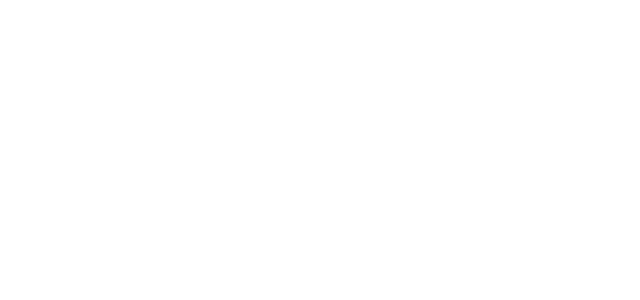
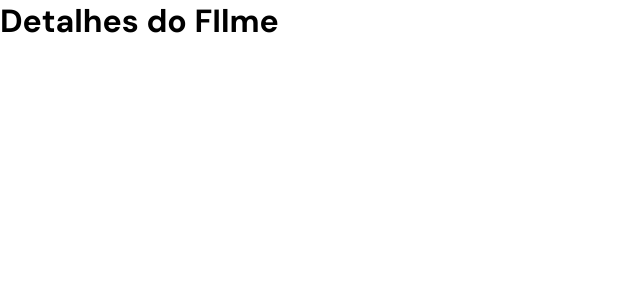
Before and after one commit to danielsouzaaj/movieflix, a React (Create React App) app: page /filme/1 in a window 1280 px wide. Shown: the top 300 px of the page, without its empty margins (0-640 px from the left). Built offline with nearby package versions, Linux system fonts and the light colour scheme.

Commit message:
feat: Criando a estrutura

```diff
--- a/package.json
+++ b/package.json
@@ -8,6 +8,7 @@
     "@testing-library/user-event": "^13.5.0",
     "react": "^18.3.1",
     "react-dom": "^18.3.1",
+    "react-router-dom": "^6.26.2",
     "react-scripts": "5.0.1",
     "web-vitals": "^2.1.4"
   },
--- a/src/App.js
+++ b/src/App.js
@@ -1,7 +1,9 @@
+import RoutesApp from "./routes";
+
 function App() {
   return (
     <div className="App">
-
+      <RoutesApp/>
     </div>
   );
 }
--- /dev/null
+++ b/src/pages/Filme/index.js
@@ -0,0 +1,9 @@
+function Filme() {
+    return (
+        <>
+            <h1>Detalhes do FIlme</h1>
+        </>
+    )
+}
+
+export default Filme;
--- /dev/null
+++ b/src/pages/Home/index.js
@@ -0,0 +1,9 @@
+function Home() {
+    return (
+        <>
+            <h1>Bem vindo a Home</h1>
+        </>
+    )
+}
+
+export default Home;
--- /dev/null
+++ b/src/routes.js
@@ -0,0 +1,16 @@
+import { BrowserRouter, Routes, Route } from "react-router-dom";
+import Home from "./pages/Home";
+import Filme from "./pages/Filme";
+
+function RoutesApp() {
+    return (
+        <BrowserRouter>
+            <Routes>
+                <Route path="/"  element={ <Home/> } />
+                <Route path="/filme/:id" element={ <Filme/> }/>
+            </Routes>
+        </BrowserRouter>
+    )
+}
+
+export default RoutesApp;
```
Also changed, not shown: 1 other file (tests, documents, lock files or other folders).
